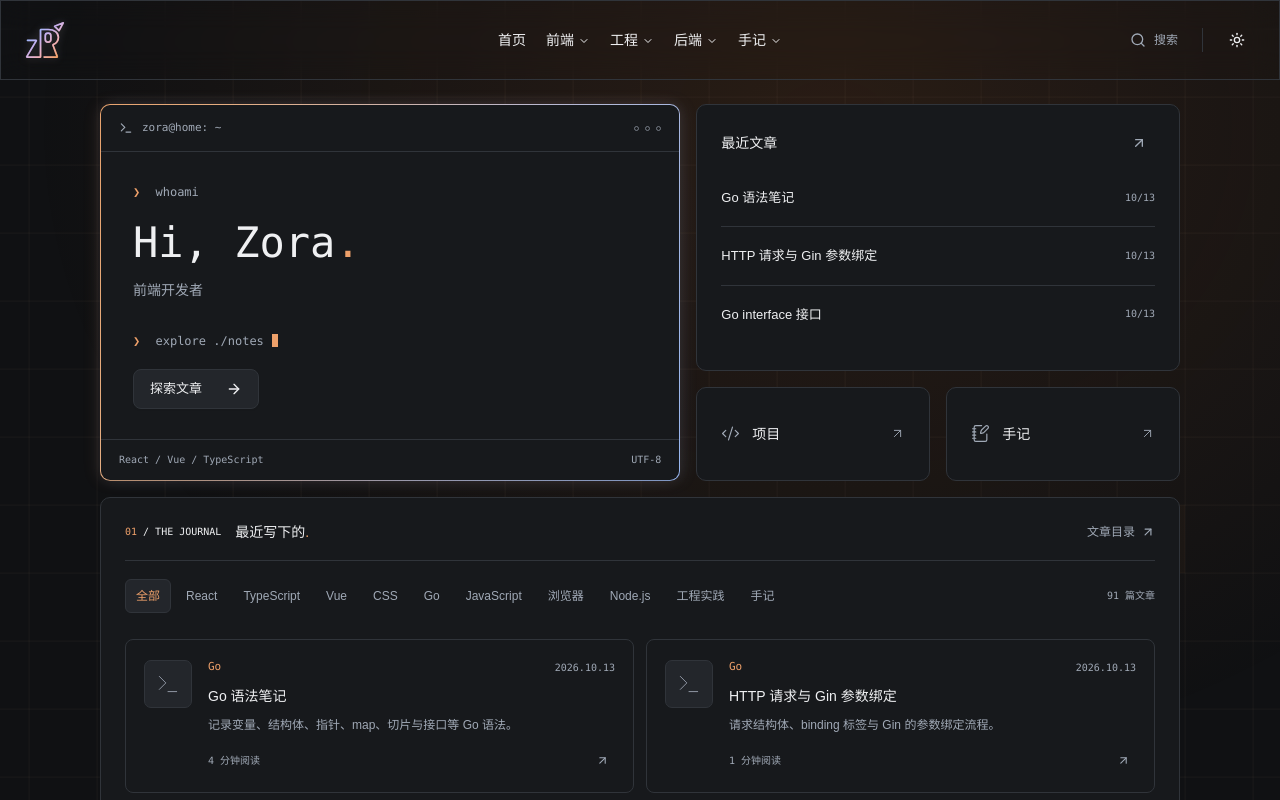
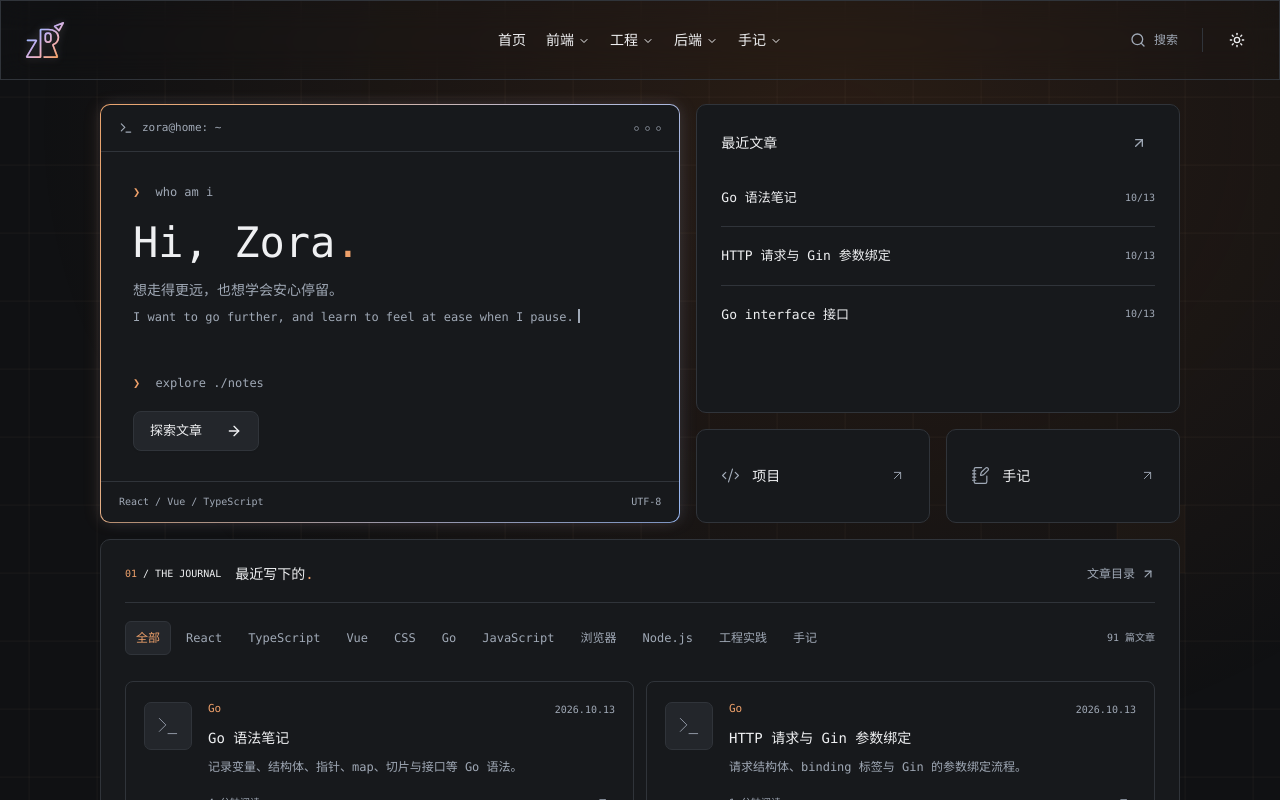
Before and after one commit to XGAN4869/ZoraBlog, a React (Vite) app in the folder frontend/: page / in a window 1280 px wide. Shown: the top 800 px of the page. Built offline with nearby package versions, Linux system fonts and the light colour scheme.

Commit message:
feat: add bilingual typewriter reflections and unify homepage typography

```diff
--- a/frontend/src/components/HomeModules.css
+++ b/frontend/src/components/HomeModules.css
@@ -30,11 +30,12 @@
   overflow: hidden;
 }
 .cmd-window {
+  --cmd-warm: #e99b60;
   grid-row: span 2;
   border-color: transparent;
   background:
     linear-gradient(var(--card), var(--card)) padding-box,
-    linear-gradient(110deg, #e99b60 0%, #e6ad80 25%, #b9b9d2 63%, #90b5f5 100%) border-box;
+    linear-gradient(110deg, var(--cmd-warm) 0%, #e6ad80 25%, #b9b9d2 63%, #90b5f5 100%) border-box;
   background-size: 100% 100%, 125% 100%;
   box-shadow: -3px 0 14px rgba(228, 143, 83, .09), 3px 0 14px rgba(132, 174, 250, .11);
   animation: cmd-border-drift 10s ease-in-out infinite alternate, cmd-border-breathe 7s ease-in-out infinite;
@@ -62,12 +63,17 @@
 .cmd-command { color: var(--muted-foreground); font: 12px/24px var(--mono); }
 .cmd-command > span:first-child { color: var(--home-accent); margin-right: 8px; }
 /* Keep the compact terminal title above the shared hero typography. */
-.home-modules .cmd-window h1 { font: 550 42px/1.3 var(--mono); margin: 12px 0 6px; white-space: nowrap; }
-.hero .cmd-window h1 > span:first-child { color: var(--home-accent); }
-:root:not(.dark) .hero .cmd-window h1 > span:first-child { color: var(--home-accent); }
-.cmd-description { font-size: 14px; line-height: 26px; color: var(--muted-foreground); }
+.home-modules .cmd-window h1 { font: 550 42px/1.3 var(--mono); margin: 12px 0 6px; min-height: 1.3em; white-space: nowrap; }
+.hero .cmd-window h1 > span:first-child,
+:root:not(.dark) .hero .cmd-window h1 > span:first-child { color: var(--foreground); }
+.hero .cmd-window .cmd-greeting-dot { color: var(--home-accent); }
+.cmd-description { min-height: 94px; font-size: 14px; line-height: 26px; color: var(--muted-foreground); text-wrap: pretty; }
+.cmd-reflection-zh { display: block; min-height: 26px; }
+.cmd-reflection-en { display: block; margin-top: 4px; font-family: var(--mono); font-size: 12px; line-height: 20px; }
 .cmd-next { margin-top: 26px; }
 .cmd-cursor { display: inline-block; width: 6px; height: 13px; margin-left: 8px; vertical-align: -2px; background: var(--home-accent); animation: cmd-blink 1.3s step-end infinite; }
+.cmd-greeting .cmd-greeting-cursor { width: 2px; height: .8em; margin-left: 6px; vertical-align: -.04em; }
+.cmd-reflection-cursor { width: 2px; height: 14px; margin-left: 4px; background: currentColor; }
 .cmd-explore[data-slot="button"] { margin-top: 16px; gap: 24px; height: 40px; padding-inline: 16px; border-color: var(--border); color: var(--foreground); background: var(--secondary); font-size: 13px; }
 .cmd-explore[data-slot="button"]:hover { color: var(--home-accent); border-color: var(--home-accent); }
 .cmd-status { display: flex; justify-content: space-between; gap: 16px; padding: 11px 18px; border-top: 1px solid var(--border); color: var(--muted-foreground); font: 10px/18px var(--mono); }
--- a/frontend/src/components/HomeModules.tsx
+++ b/frontend/src/components/HomeModules.tsx
@@ -1,7 +1,87 @@
+import { useEffect, useState } from "react";
 import { Link } from "react-router-dom";
+import { useReducedMotion } from "motion/react";
 import { ArrowRight, ArrowUpRight, Code2, NotebookPen, Terminal } from "lucide-react";
 import { articles } from "@/data/articles";
 import { Button } from "@/components/ui/button";
+
+const greeting = "Hi, Zora.";
+const reflections = [
+  { zh: "想走得更远，也想学会安心停留。", en: "I want to go further, and learn to feel at ease when I pause." },
+  { zh: "保持好奇，给自己慢慢生长的时间。", en: "Stay curious, and give myself time to grow." },
+  { zh: "认真写代码，也认真感受风吹过的傍晚。", en: "Write code with care, and feel the evening breeze." },
+  { zh: "想和在意的人，分享普通又珍贵的一天。", en: "Share an ordinary, precious day with the people I care about." },
+  { zh: "世界很大，想按自己的步调去看看。", en: "The world is wide. I want to explore it at my own pace." },
+];
+
+type IntroductionFrame = {
+  phase: "greeting" | "writing" | "holding" | "erasing";
+  characters: number;
+  reflection: number;
+};
+
+function Introduction() {
+  const reducedMotion = useReducedMotion();
+  const [frame, setFrame] = useState<IntroductionFrame>({ phase: "greeting", characters: 0, reflection: 0 });
+  const reflection = reflections[frame.reflection];
+
+  useEffect(() => {
+    if (reducedMotion) return;
+    const delay = frame.phase === "holding" ? 6500
+      : frame.characters === 0 ? 350
+      : frame.phase === "greeting" ? 105
+      : frame.phase === "erasing" ? 18
+      : frame.characters >= reflection.zh.length ? 28 : 80;
+    const timer = window.setTimeout(() => {
+      setFrame((current) => {
+        if (current.phase === "holding") return { ...current, phase: "erasing" };
+        if (current.phase === "erasing") {
+          return current.characters > 1
+            ? { ...current, characters: current.characters - 1 }
+            : { phase: "writing", characters: 0, reflection: (current.reflection + 1) % reflections.length };
+        }
+        const nextReflection = reflections[current.reflection];
+        const length = current.phase === "greeting" ? greeting.length : nextReflection.zh.length + nextReflection.en.length;
+        if (current.characters < length) return { ...current, characters: current.characters + 1 };
+        return current.phase === "greeting"
+          ? { ...current, phase: "writing", characters: 0 }
+          : { ...current, phase: "holding" };
+      });
+    }, delay);
+    return () => window.clearTimeout(timer);
+  }, [frame, reducedMotion, reflection]);
+
+  const greetingComplete = !!reducedMotion || frame.phase !== "greeting" || frame.characters === greeting.length;
+  const greetingText = reducedMotion || frame.phase !== "greeting" ? greeting : greeting.slice(0, frame.characters);
+  const displayedReflection = reducedMotion ? reflections[0] : reflection;
+  const reflectionCharacters = frame.phase === "greeting" ? 0 : frame.characters;
+  const chineseText = reducedMotion ? displayedReflection.zh : reflection.zh.slice(0, reflectionCharacters);
+  const englishText = reducedMotion ? displayedReflection.en : reflection.en.slice(0, Math.max(0, reflectionCharacters - reflection.zh.length));
+  const cursorOnChinese = reflectionCharacters < reflection.zh.length;
+  const showReflectionCursor = !reducedMotion && frame.phase !== "greeting";
+
+  return (
+    <>
+      <h1 className="cmd-greeting" aria-label={greeting} data-typing-complete={greetingComplete}>
+        <span aria-hidden="true">{greetingText.replace(/\.$/, "")}</span>
+        <span className="cmd-greeting-dot" aria-hidden="true">{greetingText.endsWith(".") ? "." : ""}</span>
+        {!greetingComplete && <span className="cmd-cursor cmd-greeting-cursor" aria-hidden="true" />}
+      </h1>
+      <p className="cmd-description" data-typing-phase={reducedMotion ? "static" : frame.phase}>
+        <span className="sr-only" lang="zh-CN">{displayedReflection.zh}</span>
+        <span className="sr-only" lang="en">{displayedReflection.en}</span>
+        <span className="cmd-reflection-zh" lang="zh-CN" aria-hidden="true">
+          {chineseText}
+          {showReflectionCursor && cursorOnChinese && <span className="cmd-cursor cmd-reflection-cursor" />}
+        </span>
+        <span className="cmd-reflection-en" lang="en" aria-hidden="true">
+          {englishText}
+          {showReflectionCursor && !cursorOnChinese && <span className="cmd-cursor cmd-reflection-cursor" />}
+        </span>
+      </p>
+    </>
+  );
+}
 
 function CommandWindow() {
   return (
@@ -12,10 +92,9 @@ function CommandWindow() {
         <span className="cmd-window-dots" aria-hidden="true"><i /><i /><i /></span>
       </div>
       <div className="cmd-body">
-        <p className="cmd-command"><span>❯</span> whoami</p>
-        <h1>Hi, Zora<span>.</span></h1>
-        <p className="cmd-description">前端开发者</p>
-        <p className="cmd-command cmd-next"><span>❯</span> explore ./notes<span className="cmd-cursor" aria-hidden="true" /></p>
+        <p className="cmd-command"><span>❯</span> who am i</p>
+        <Introduction />
+        <p className="cmd-command"><span>❯</span> explore ./notes</p>
         <Button asChild variant="outline" className="cmd-explore">
           <Link to="/articles">探索文章 <ArrowRight /></Link>
         </Button>
--- a/frontend/src/components/HomeSections.css
+++ b/frontend/src/components/HomeSections.css
@@ -1,3 +1,9 @@
+:root:has(.home-layout) {
+  --font-body: ui-monospace, SFMono-Regular, Menlo, Monaco, Consolas, "Liberation Mono", "Courier New", "Microsoft YaHei", sans-serif;
+  --font-heading: var(--font-body);
+  --mono: var(--font-body);
+}
+
 .home-page { position: relative; isolation: isolate; }
 .home-page > .shape-grid { position: fixed; inset: 0; pointer-events: none; }
 .home-background-shade { position: fixed; inset: 0; z-index: -1; pointer-events: none; background: radial-gradient(ellipse at 65% 16%, var(--hero-tint), transparent 68%); }
@@ -76,6 +82,7 @@
 .home-sections .article-cover .cover-symbol { width: 26px; height: 26px; transform: none; color: var(--muted-foreground); }
 .home-sections .article-cover img { filter: grayscale(1); }
 .home-sections .ts-symbol { width: auto; height: auto; padding: 0; border: 0; background: none; color: var(--muted-foreground); font-size: 22px; }
+.home-sections :is(.ts-symbol, .vue-symbol) { font-family: var(--mono); }
 .home-sections .vue-symbol,
 .home-sections .css-symbol { font-size: 27px; color: var(--muted-foreground); }
 .home-sections .article-card-body { flex: 1; min-width: 0; padding: 0; }
```
